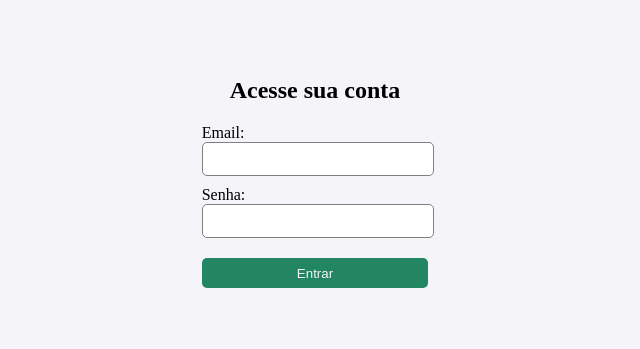
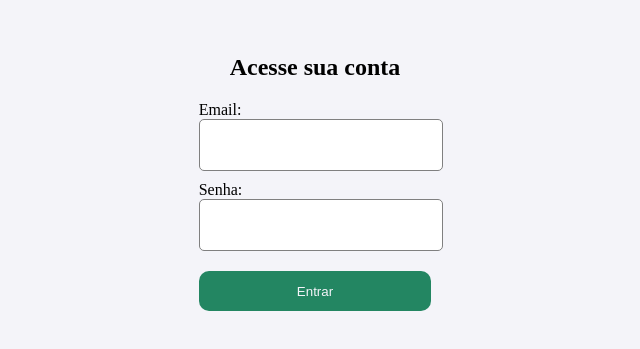
Before and after one commit to saraivafelipe27/challenge-payment, an Angular app: page / in a window 1280 px wide. Shown: the part 235-584 px from the top of the page, without its empty margins (325-965 px from the left). Built offline with nearby package versions, Linux system fonts and the light colour scheme.

Commit message:
Valida login no banco, Adiciona mensagens Erro

```diff
--- a/src/app/auth/login/login.component.scss
+++ b/src/app/auth/login/login.component.scss
@@ -14,20 +14,23 @@
         margin-bottom: 10px;
         width: 100% ;
         color: gray;
-        height: 30px;
+        height: 40px;
         border-radius: 5px;
         border: 1px solid ;
+        padding: 5px;
 
     }
 
     button {
         margin-top: 10px;
         width: 100% ;
+        color: #f4f4f9;
+        height: 40px;
+        border-radius: 10px;
+        border: none ;
         background-color: #238662;
-        color: #f4f4f9;
-        height: 30px;
-
-        border-radius: 5px;
-        border: none ;
+        &:hover{
+            opacity: 0.8;
+        }
     }
 }
--- a/src/app/auth/login/login.component.ts
+++ b/src/app/auth/login/login.component.ts
@@ -18,10 +18,14 @@ export class LoginComponent {
   onLogin(): void {
     this.ApiService.login(this.email, this.password).subscribe(
       response => {
-        console.log('Login bem-sucedido', response);
+        if (response.length > 0) {
+          console.log('Login bem-sucedido:', response[0]);
+        } else {
+          this.errorMessage = 'Email ou senha incorretos!';
+        }
       },
       error => {
-        this.errorMessage = 'Email ou senha incorretos!';
+        this.errorMessage = 'Erro ao conectar ao servidor. Tente novamente mais tarde.';
       }
     );
   }
```
